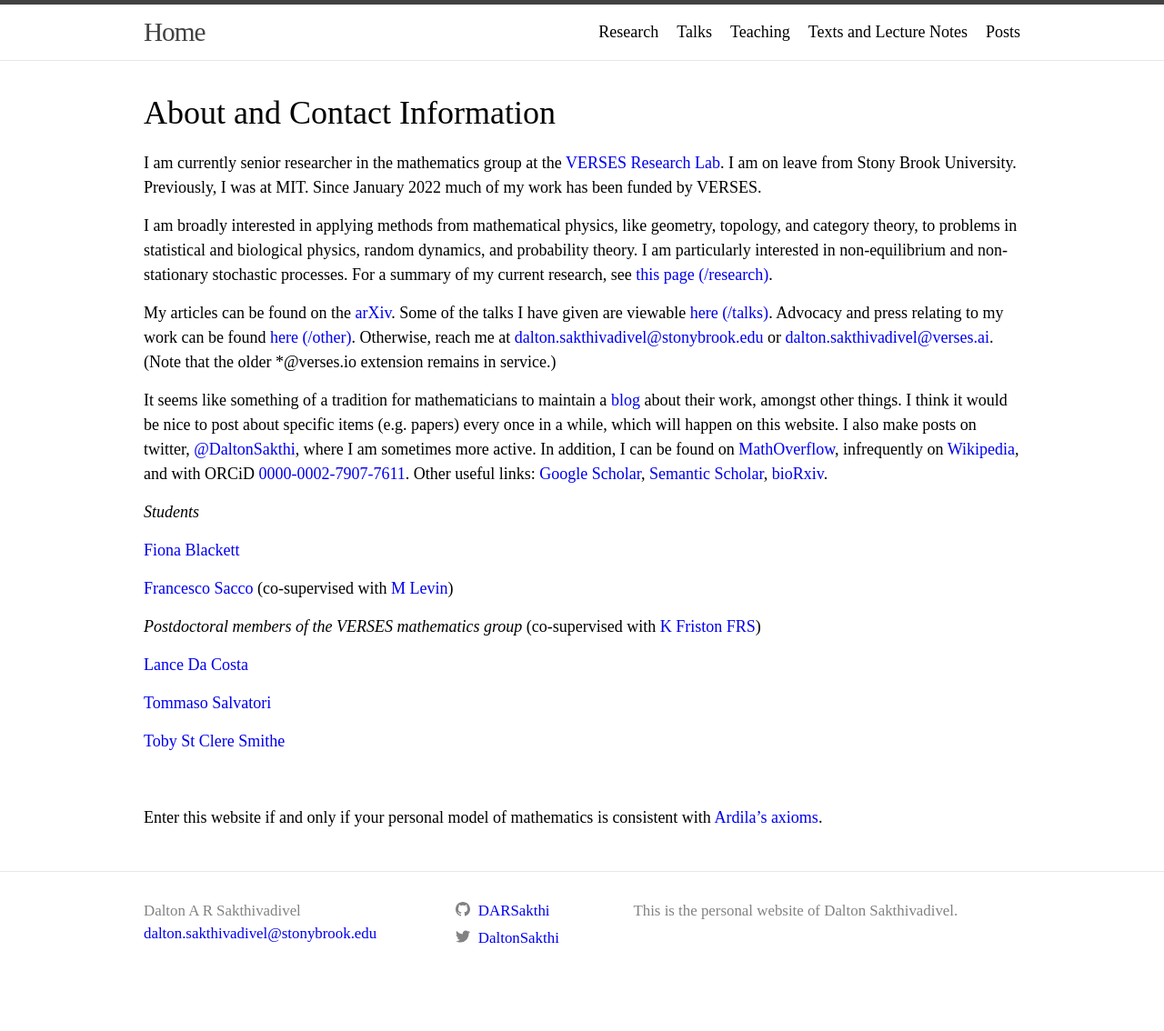
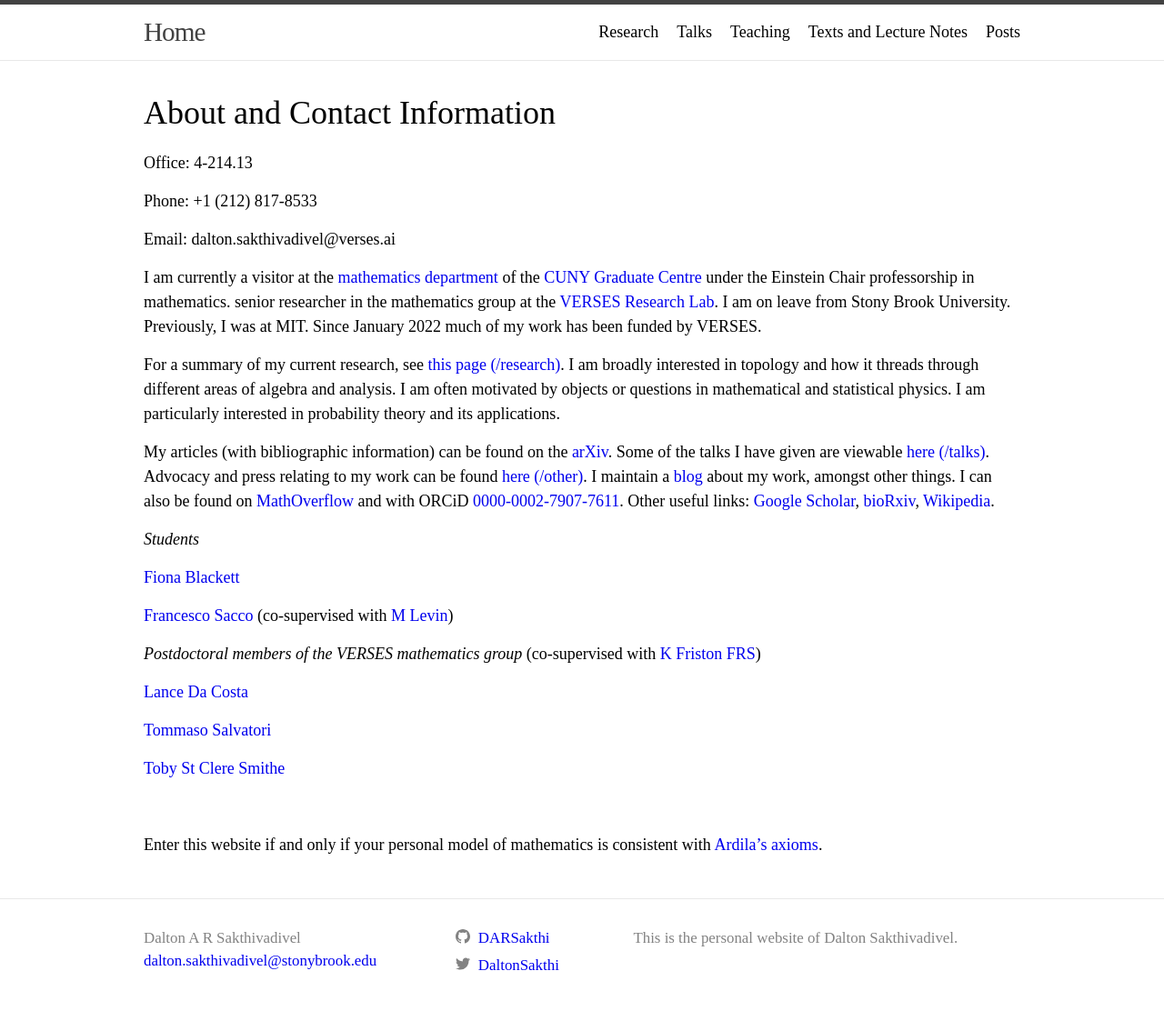
Before and after one commit to DARSakthi/DARSakthi.github.io, a Jekyll site: the page built from index.markdown, in a window 1280 px wide. Shown: the whole page at 91% size. Built offline with Jekyll 4.4.1, drawn with Linux system fonts in a browser that asks for light colours; before the commit the page ends 1104 px from its top, so only the background shows below that.

Commit message:
Updates for autumn term

```diff
--- a/index.markdown
+++ b/index.markdown
@@ -6,13 +6,18 @@ author_profile: true
 
 # About and Contact Information
 
-I am currently senior researcher in the mathematics group at the [VERSES Research Lab](https://darsakthi.github.io/verses-lab/). I am on leave from Stony Brook University. Previously, I was at MIT. Since January 2022 much of my work has been funded by VERSES.
+Office: 4-214.13
 
-I am broadly interested in applying methods from mathematical physics, like geometry, topology, and category theory, to problems in statistical and biological physics, random dynamics, and probability theory. I am particularly interested in non-equilibrium and non-stationary stochastic processes. For a summary of my current research, see [this page (/research)](https://darsakthi.github.io/research).
+Phone: +1 (212) 817-8533
 
-My articles can be found on the [arXiv](https://arxiv.org/a/0000-0002-7907-7611.html). Some of the talks I have given are viewable [here (/talks)](https://darsakthi.github.io/talks). Advocacy and press relating to my work can be found [here (/other)](https://darsakthi.github.io/other/). Otherwise, reach me at [dalton.sakthivadivel@stonybrook.edu](mailto:dalton.sakthivadivel@stonybrook.edu) or [dalton.sakthivadivel@verses.ai](mailto:dalton.sakthivadivel@verses.ai). (Note that the older \*@verses.io extension remains in service.)
+Email: dalton.sakthivadivel@verses.ai
 
-It seems like something of a tradition for mathematicians to maintain a [blog](https://darsakthi.github.io/blog) about their work, amongst other things. I think it would be nice to post about specific items (e.g. papers) every once in a while, which will happen on this website. I also make posts on twitter, [@DaltonSakthi](https://twitter.com/DaltonSakthi), where I am sometimes more active. In addition, I can be found on [MathOverflow](https://mathoverflow.net/users/370636/dalton-a-r-sakthivadivel), infrequently on [Wikipedia](https://en.wikipedia.org/wiki/User:Dalton.sakthi), and with ORCiD [0000-0002-7907-7611](https://orcid.org/0000-0002-7907-7611). Other useful links: [Google Scholar](https://scholar.google.com/citations?user=mWJtfUUAAAAJ), [Semantic Scholar](https://www.semanticscholar.org/author/D.-A.-R.-Sakthivadivel/2047545652), [bioRxiv](https://www.biorxiv.org/search/author1%3ADalton%2BA%2BR%2BSakthivadivel%2B).
+I am currently a visitor at the [mathematics department](https://www.gc.cuny.edu/mathematics) of the [CUNY Graduate Centre](https://www.gc.cuny.edu) under the Einstein Chair professorship in mathematics. senior researcher in the mathematics group at the [VERSES Research Lab](https://darsakthi.github.io/verses-lab/). I am on leave from Stony Brook University. Previously, I was at MIT. Since January 2022 much of my work has been funded by VERSES.
+
+For a summary of my current research, see [this page (/research)](https://darsakthi.github.io/research). I am broadly interested in topology and how it threads through different areas of algebra and analysis. I am often motivated by objects or questions in mathematical and statistical physics. I am particularly interested in probability theory and its applications.
+
+My articles (with bibliographic information) can be found on the [arXiv](https://arxiv.org/a/0000-0002-7907-7611.html). Some of the talks I have given are viewable [here (/talks)](https://darsakthi.github.io/talks). Advocacy and press relating to my work can be found [here (/other)](https://darsakthi.github.io/other/). I maintain a [blog](https://darsakthi.github.io/blog) about my work, amongst other things. I can also be found on [MathOverflow](https://mathoverflow.net/users/370636/dalton-a-r-sakthivadivel) and with ORCiD [0000-0002-7907-7611](https://orcid.org/0000-0002-7907-7611). Other useful links: [Google Scholar](https://scholar.google.com/citations?user=mWJtfUUAAAAJ), [bioRxiv](https://www.biorxiv.org/search/author1%3ADalton%2BA%2BR%2BSakthivadivel%2B), [Wikipedia](https://en.wikipedia.org/wiki/User:Dalton.sakthi).
+
 
 _Students_
 
```
